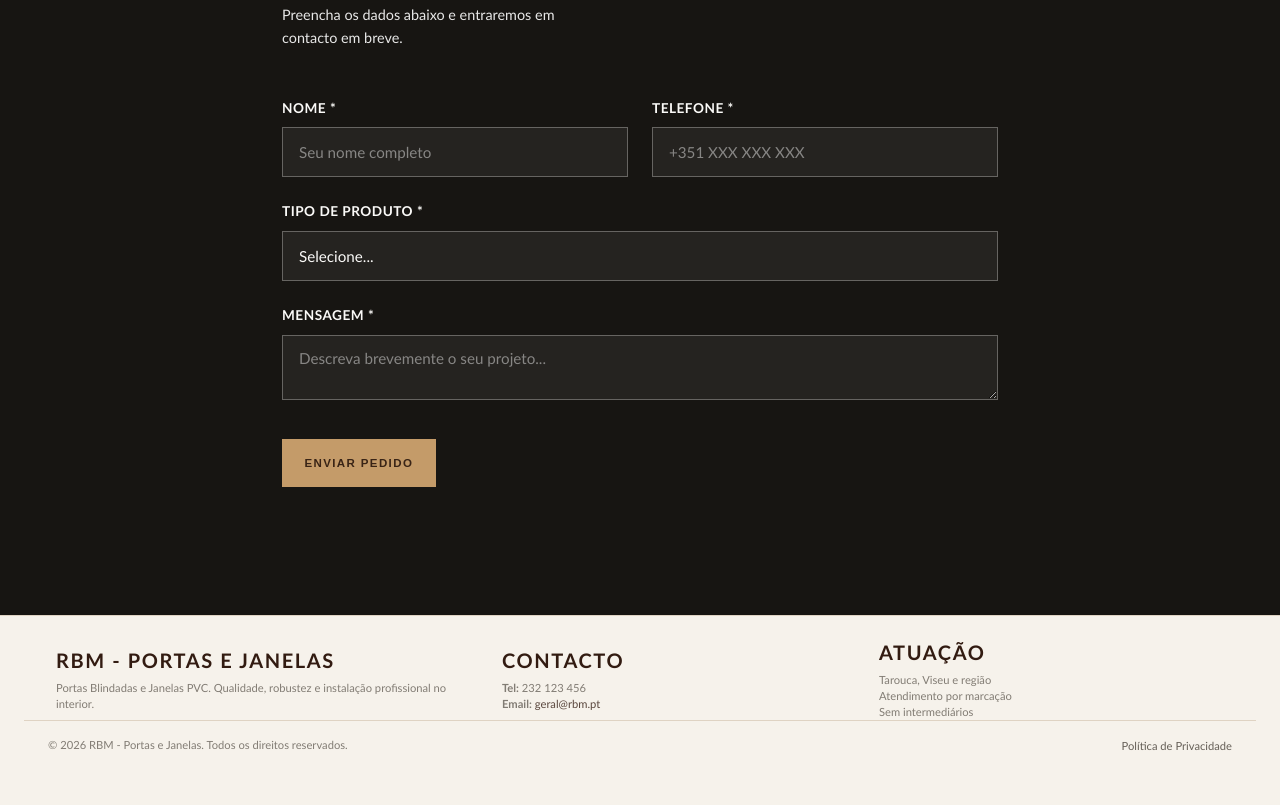
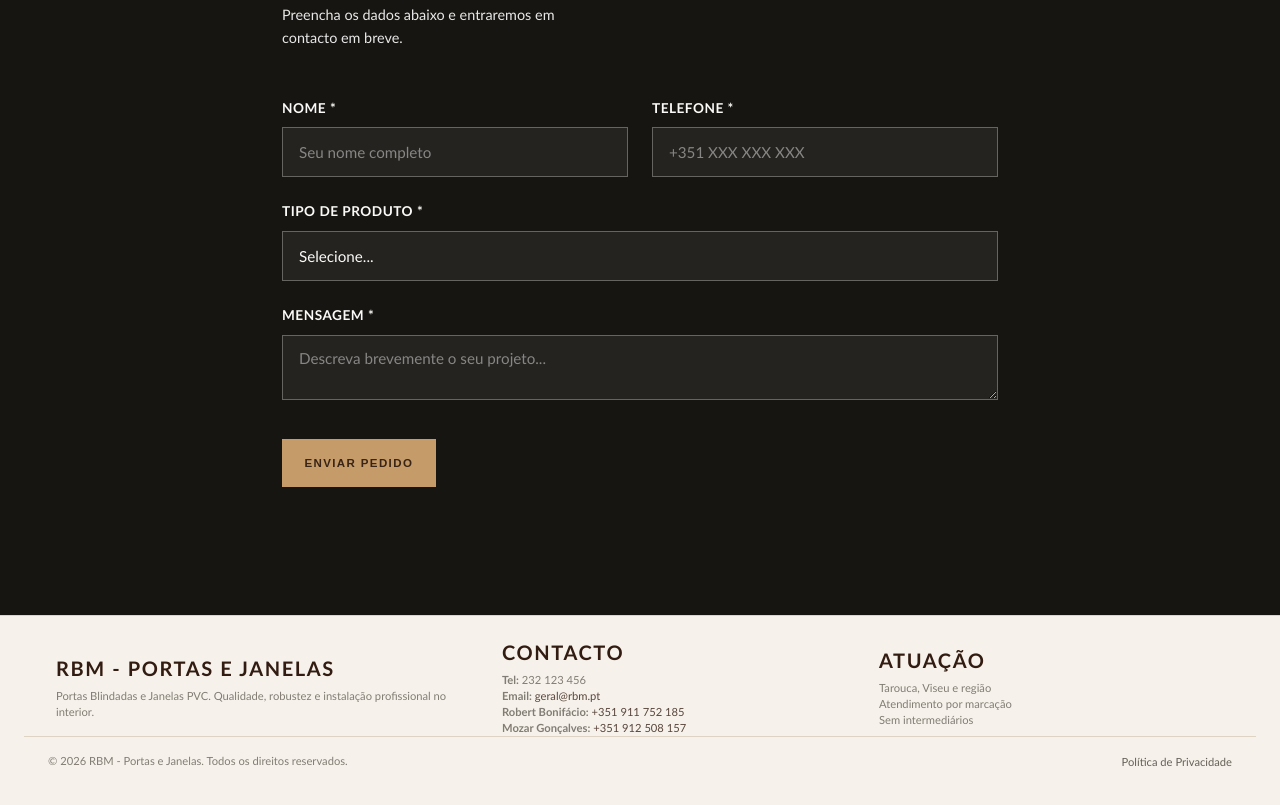
Before and after one commit to mozargsj/rbm-portas-e-janelas, a plain HTML site: page index.html in a window 1280 px wide. Shown: the part 2702-3507 px from the top of the page. Drawn offline with nearby package versions, Linux system fonts and the light colour scheme.

Commit message:
Adiciona contactos pessoais ao rodapé
Robert Bonifácio e Mozar Gonçalves, replicado nas 4 páginas do site
(sem sistema de templates, o rodapé é duplicado por página).

Co-Authored-By: Claude Sonnet 5 <noreply@anthropic.com>

```diff
--- a/index.html
+++ b/index.html
@@ -279,6 +279,7 @@
             <div>
                 <h3>Contacto</h3>
                 <p><strong>Tel:</strong> 232 123 456<br><strong>Email:</strong> <a href="mailto:geral@rbm.pt">geral@rbm.pt</a></p>
+                <p><strong>Robert Bonifácio:</strong> <a href="tel:+351911752185">+351 911 752 185</a><br><strong>Mozar Gonçalves:</strong> <a href="tel:+351912508157">+351 912 508 157</a></p>
             </div>
             <div>
                 <h3>Atuação</h3>
```
Also changed, not shown: pags/privacidade.html (+1 -0 lines), pags/produto.html (+1 -0 lines), pags/produtos.html (+1 -0 lines).
